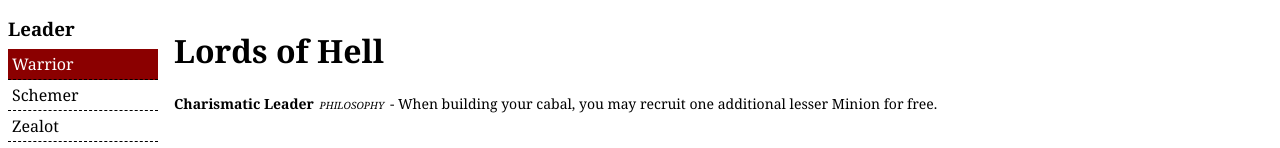
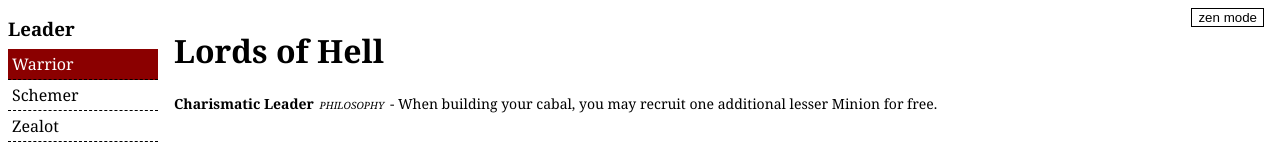
Before and after one commit to dkraytsberg/cabal-builder, a React (Create React App) app: page / in a window 1280 px wide. Shown: the top 148 px of the page. Built offline with nearby package versions, Linux system fonts and the light colour scheme.

Commit message:
zen mode

```diff
--- a/public/index.html
+++ b/public/index.html
@@ -7,7 +7,7 @@
     <meta name="theme-color" content="#000000" />
     <meta
       name="description"
-      content="Web site created using create-react-app"
+      content="Army builder for Reign in Hell tabletop game"
     />
     <link rel="apple-touch-icon" href="%PUBLIC_URL%/logo192.png" />
     <!--
--- a/src/App.scss
+++ b/src/App.scss
@@ -3,8 +3,31 @@ body {
   font-family: Cambria, Georgia, serif;
 }
 
+.zen-mode {
+  [data-hide-on-print] {
+    display: none;
+  }
+  .ZenToggle {
+    border: none;
+  }
+}
+
+.ZenToggle {
+  position: absolute;
+  right: 16px;
+  background-color: white;
+  color: black;
+  border: 1px solid;
+  cursor: pointer;
+}
+
 .App {
   display: flex;
+  flex-direction: column;
+
+  .App__Body {
+    display: flex;
+  }
 
   nav {
     min-width: 150px;
@@ -15,7 +38,8 @@ body {
   }
 
   @media print {
-    [data-hide-on-print] {
+    [data-hide-on-print],
+    .ZenToggle {
       display: none;
     }
     .DemonCard {
@@ -106,3 +130,11 @@ body {
     }
   }
 }
+
+footer {
+  position: absolute;
+  bottom: 0;
+  width: auto;
+  display: block;
+  background-color: lightgrey;
+}
--- a/src/App.tsx
+++ b/src/App.tsx
@@ -1,3 +1,4 @@
+import React from "react";
 import DevoutCard from "./components/DevoutCard";
 import PhilosophySelect from "./components/PhilosophySelect";
 import LeaderSelect from "./components/LeaderSelect";
@@ -8,8 +9,16 @@ import PhilosophyInfo from "./components/PhilosophyInfo";
 import "./App.scss";
 
 function App() {
+  const [zenMode, setZenMode] = React.useState(false);
+
+  const toggleZenMode = () => setZenMode(!zenMode);
+
   return (
-    <div className="App">
+    <div className={`App ${zenMode ? "zen-mode" : ""}`}>
+      <button onClick={toggleZenMode} className="ZenToggle">
+        {zenMode ? "exit zen mode" : "zen mode"}
+      </button>
+      <div className="App__Body">
         <nav data-hide-on-print>
           <h3>Leader</h3>
           <LeaderSelect />
@@ -25,6 +34,7 @@ function App() {
           <Roster />
         </main>
       </div>
+    </div>
   );
 }
 
```
Lines whose indentation alone changed are shown as unchanged.
